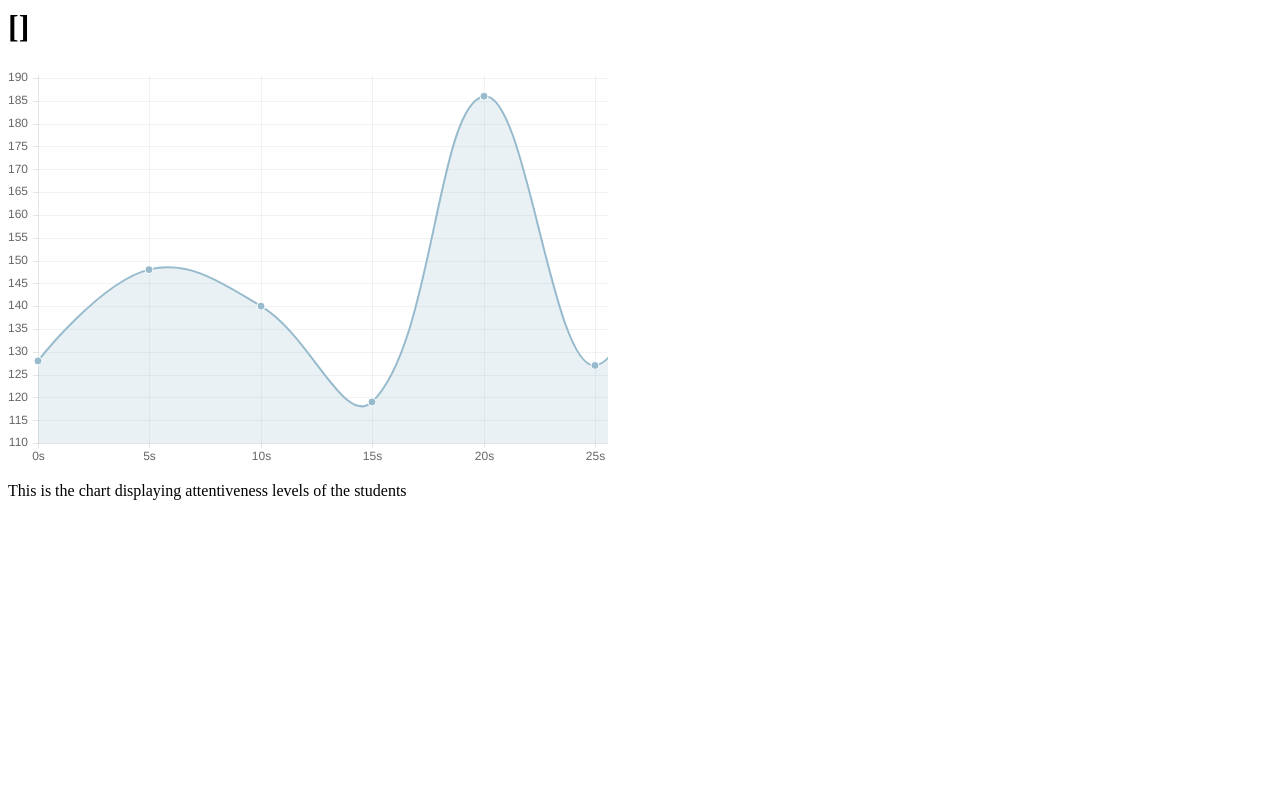
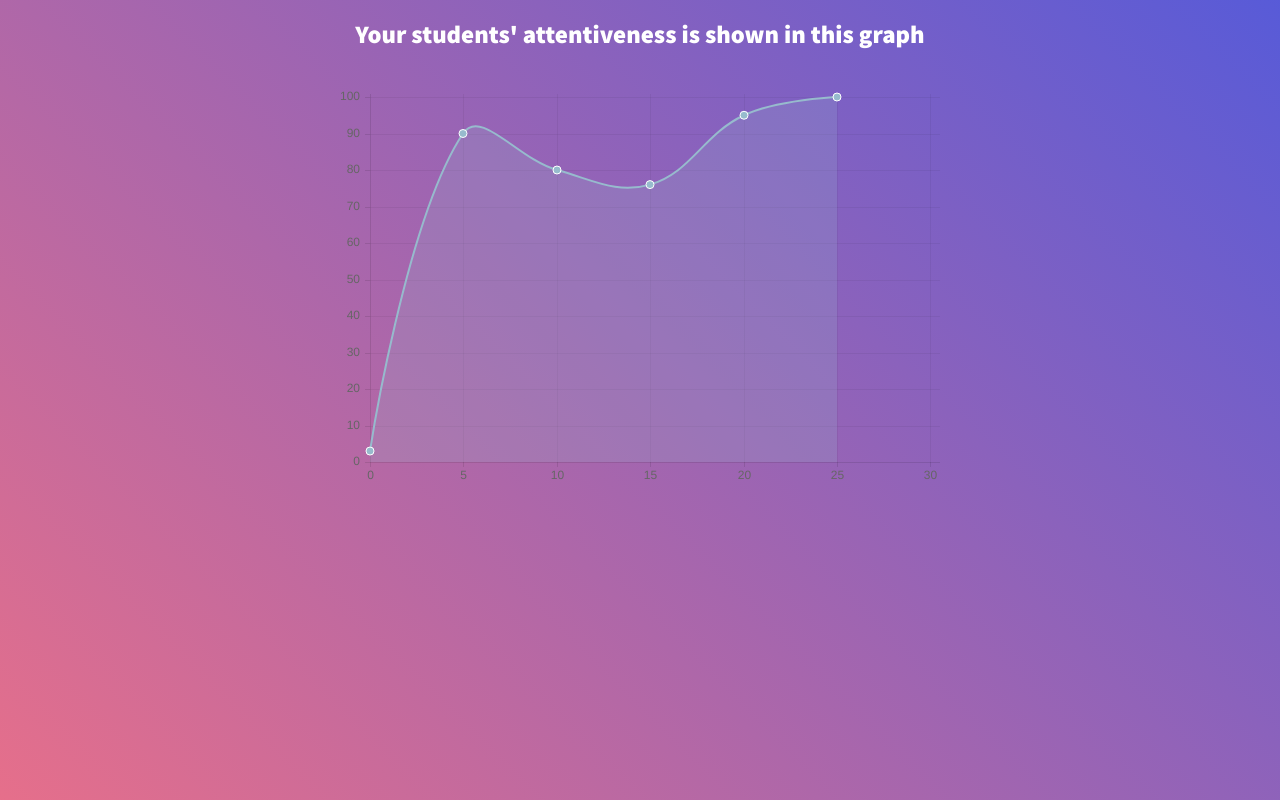
Before and after one commit to roylin2000/CLAAS, a Flask app: page /graph in a window 1280 px wide. Run offline with Flask 2, Linux system fonts and the light colour scheme; parts of the project's set-up code (start-up, migrations or seed data) failed here and were passed over.

Commit message:
CSS Design Updates

```diff
--- a/templates/graph.html
+++ b/templates/graph.html
@@ -1,18 +1,47 @@
 <html>
   <head>
+    <link href="https://fonts.googleapis.com/css2?family=Source+Sans+Pro:wght@900&display=swap" rel="stylesheet">
     <meta charset="utf-8">
     <title>TEST</title>
     <script src="static/chart.min.js"></script>
+    <style>
+
+      body{
+        background: -moz-linear-gradient(45deg, rgba(213, 15, 61, 0.6), rgba(13, 17, 198, 0.69) 100%);
+        background: -webkit-linear-gradient(45deg, rgba(213, 15, 61, 0.6), rgba(13, 17, 198, 0.69) 100%);
+        background: linear-gradient(to 45deg, rgba(213, 15, 61, 0.6), rgba(13, 17, 198, 0.69) 100%);
+      }
+
+      #caption{
+        font-family: 'Source Sans Pro';
+        font-size:25px;
+        color: white;
+        text-align: center;
+        padding: 10px;
+      }
+
+      .chart{
+        text-align: center;
+      }
+
+    </style>
   </head>
   <body>
-    <h1>{{ photos }}</h1>
-    <canvas id = "chart" width="600" height="400"></canvas>
+
+    <p id = "caption">Your students' attentiveness is shown in this graph</p>
+
+    <div class=chart>
+      <canvas id = "chart" width="600" height="400"></canvas>
+    </div>
+
     <script>
 
       Chart.defaults.global.responsive = false;
 
+      var attent = [3, 90, 80, 76, 95, 100];
+
       var chartData = {
-        labels: ["0s","5s","10s","15s","20s","25s"],
+        labels: [0,5,10,15,20,25,30],
         datasets: [{
           label: "Attnetiveness for student 2",
           fillColor: "rgba(151,187,205,0.2)",
@@ -21,17 +50,15 @@
           pointStrokeColor: "#fff",
           pointHighlightFill: "#fff",
           pointHighlightStroke: "rgba(151,187,205,1)",
-          data: [128, 148, 140, 119, 186, 127, 190]
+          data: attent
+          }
+        ]
       }
-    ]
-  }
 
       var ctx = new Chart(document.getElementById("chart").getContext("2d")).Line(chartData);
 
     </script>
 
-    <p id = "caption">This is the chart displaying attentiveness levels of the students</p>
-
   </body>
 </html>
 
```
Also changed, not shown: templates/index.html (+79 -4 lines), vidstreaming.py (+1 -16 lines).
